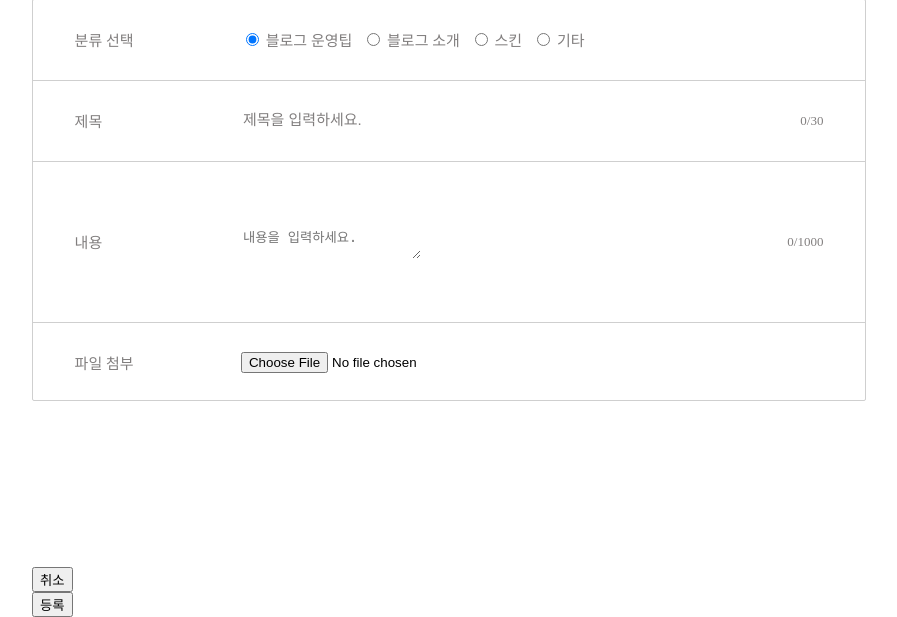
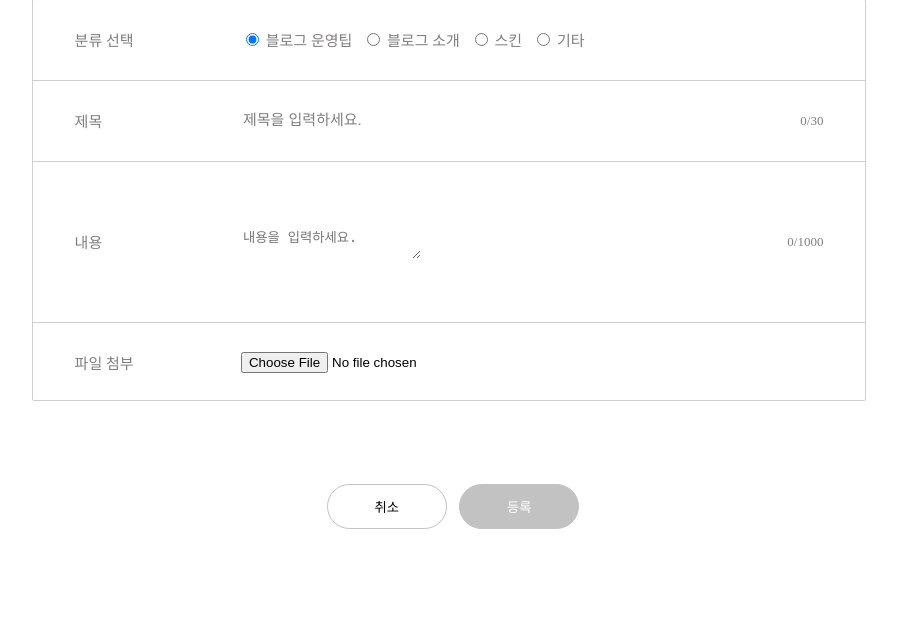
Before and after one commit to phaesol/clone-coding, a Django app: page / in a window 1280 px wide. Shown: the part 1562-2179 px from the top of the page, without its empty margins (192-1089 px from the left). After the commit the page ends 2091 px from the top, so only its background shows below. Run offline with Django 3.2, Linux system fonts and the light colour scheme.

Commit message:
btn 부분 수정

```diff
--- a/forum/main/static/css/index.css
+++ b/forum/main/static/css/index.css
@@ -14,7 +14,9 @@ body {
     font-size: 10px;
 }
 
-
+* {
+    outline: none;
+}
 
 /* nav-bar */
 
@@ -359,7 +361,7 @@ form {
     height: 400px;
     border: 1px solid #cfcfcf;
     border-radius: 2px;
-    margin: 20% auto;
+    margin: 20% auto 0;
 
 }
 
@@ -424,6 +426,43 @@ form {
     color: #817e7e;
     margin-right: 5%;
 }
+
+/*btn*/
+
+.btn-wrapper {
+    display: flex;
+    width: 100%;
+    margin: 10% 0;
+    flex-direction: row;
+    justify-content: center;
+}
+
+.btn1,
+.btn2 {
+    border: 1px solid rgb(194, 194, 194);
+    border-radius: 40px;
+    width: 120px;
+    height: 45px;
+    margin-left: 10px;
+    background-color: rgb(255, 255, 255);
+    color: black;
+}
+
+.btn1:hover {
+    background-color: rgb(253, 92, 92);
+    color: white;
+    border: none;
+}
+
+.btn2 {
+    background-color: rgb(194, 194, 194);
+    color: white;
+
+}
+
+
+
+
 
 
 @media(max-width:767px) {
--- a/forum/main/templates/index.html
+++ b/forum/main/templates/index.html
@@ -197,11 +197,10 @@
             </form>
             <div class="btn-wrapper">
                 <div class="button">
-                    <button type="submit">취소</button>
+                    <button type="submit" class="btn1">취소</button>
+                    <button type="submit" class="btn2">등록</button>
                 </div>
-                <div class="button">
-                    <button type="submit">등록</button>
-                </div>
+
             </div>
 
         </div>
```
